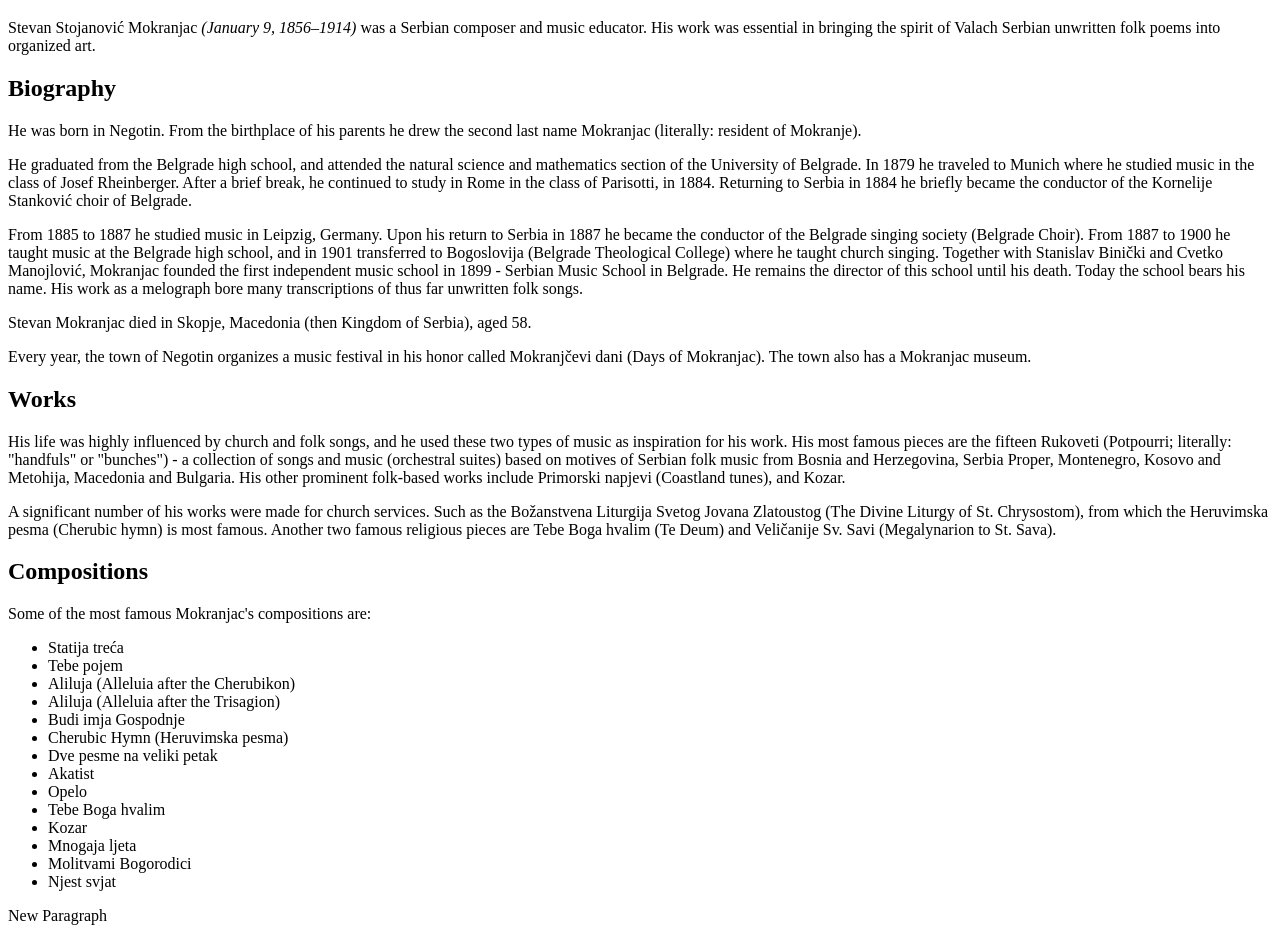
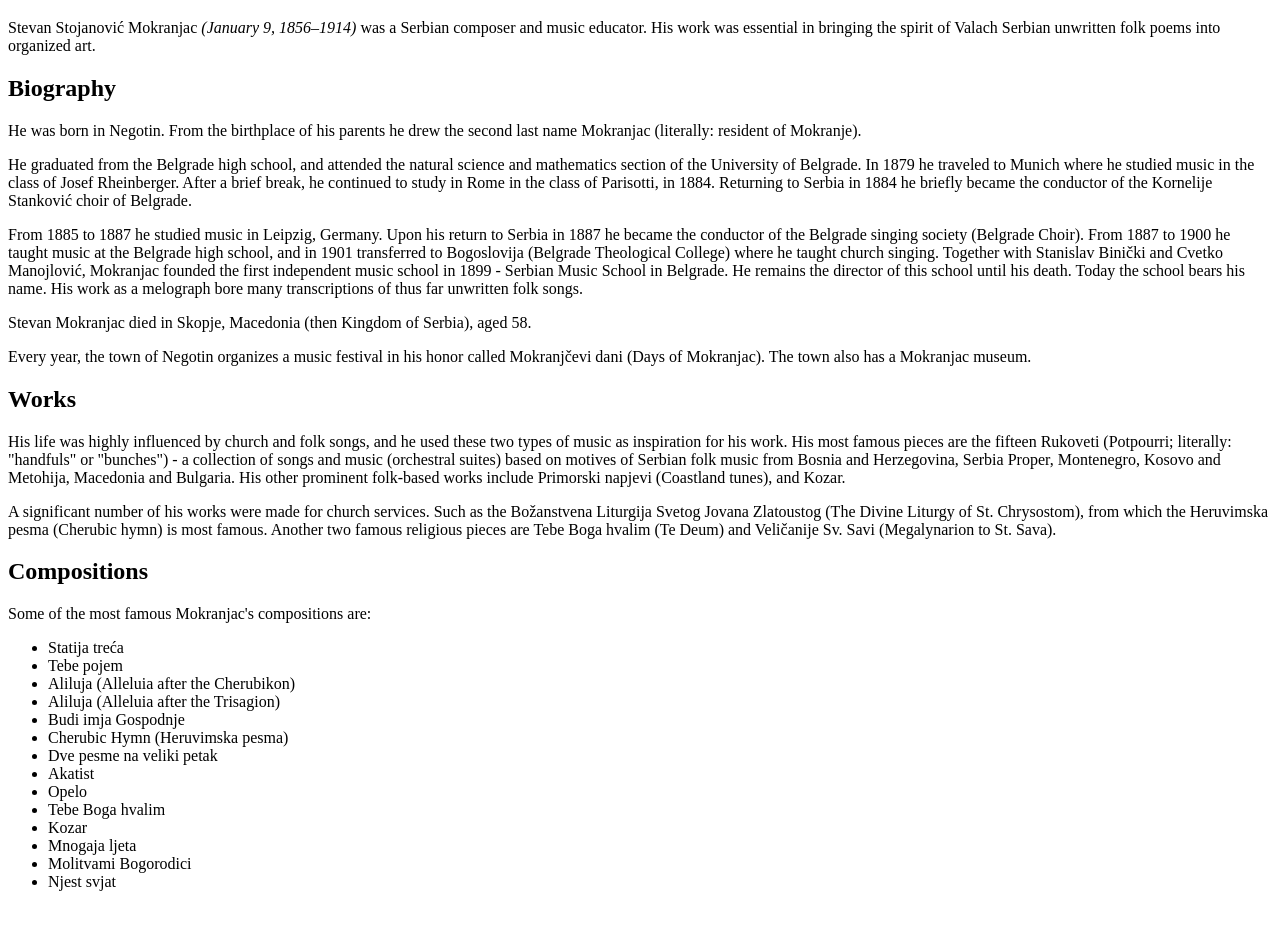
Before and after one commit to Srki86/freont-end-development, a plain HTML site: page index.html in a window 1280 px wide. Shown: the part 61-1002 px from the top of the page. After the commit the page ends 968 px from the top, so only its background shows below. Drawn offline with Linux system fonts and the light colour scheme.

Commit message:
Paragraph Removed

```diff
--- a/index.html
+++ b/index.html
@@ -51,9 +51,6 @@
             <li>Molitvami Bogorodici</li>
             <li>Njest svjat</li>
         </ul>
-        <p>
-            New Paragraph
-        </p>
 
 
 </body>
```
